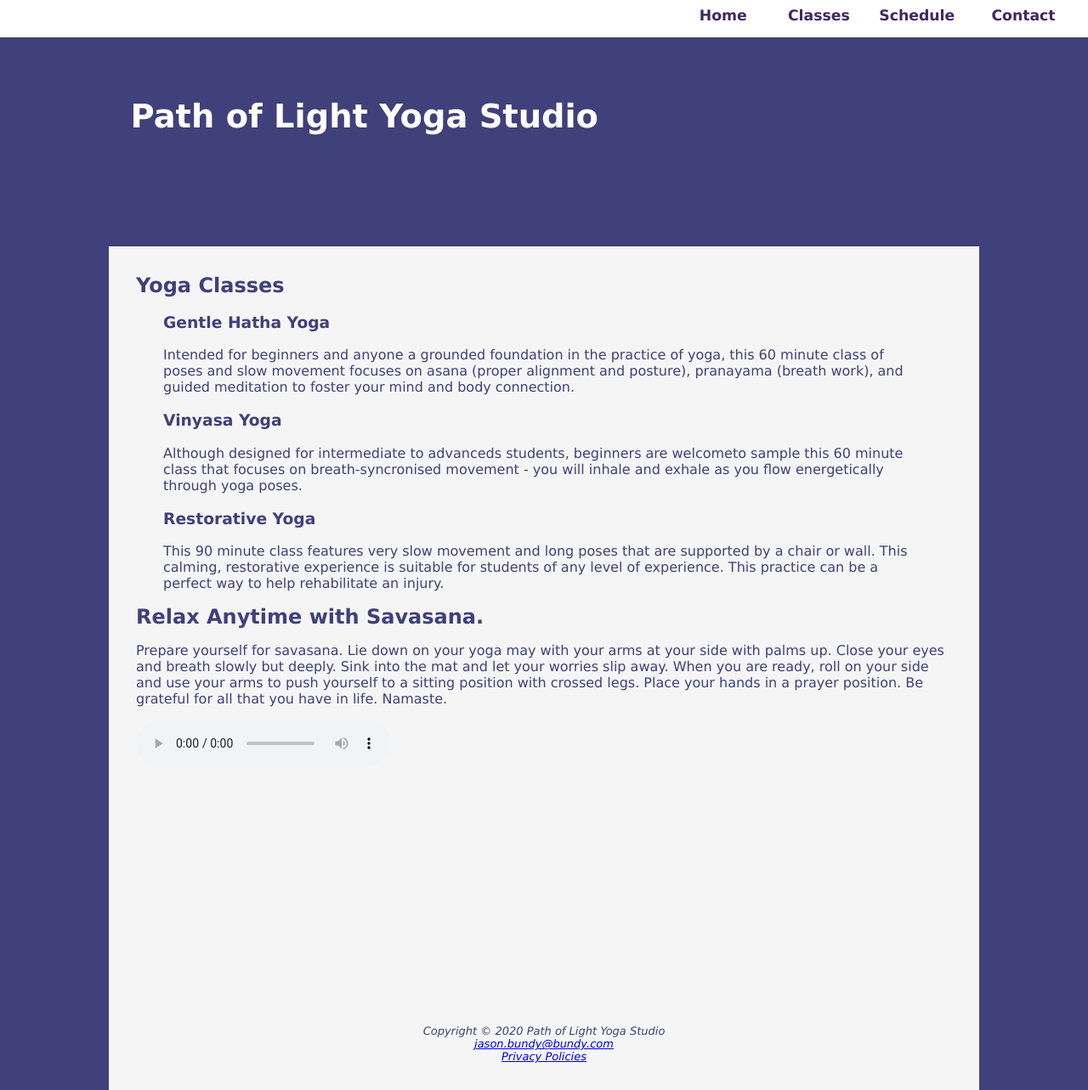
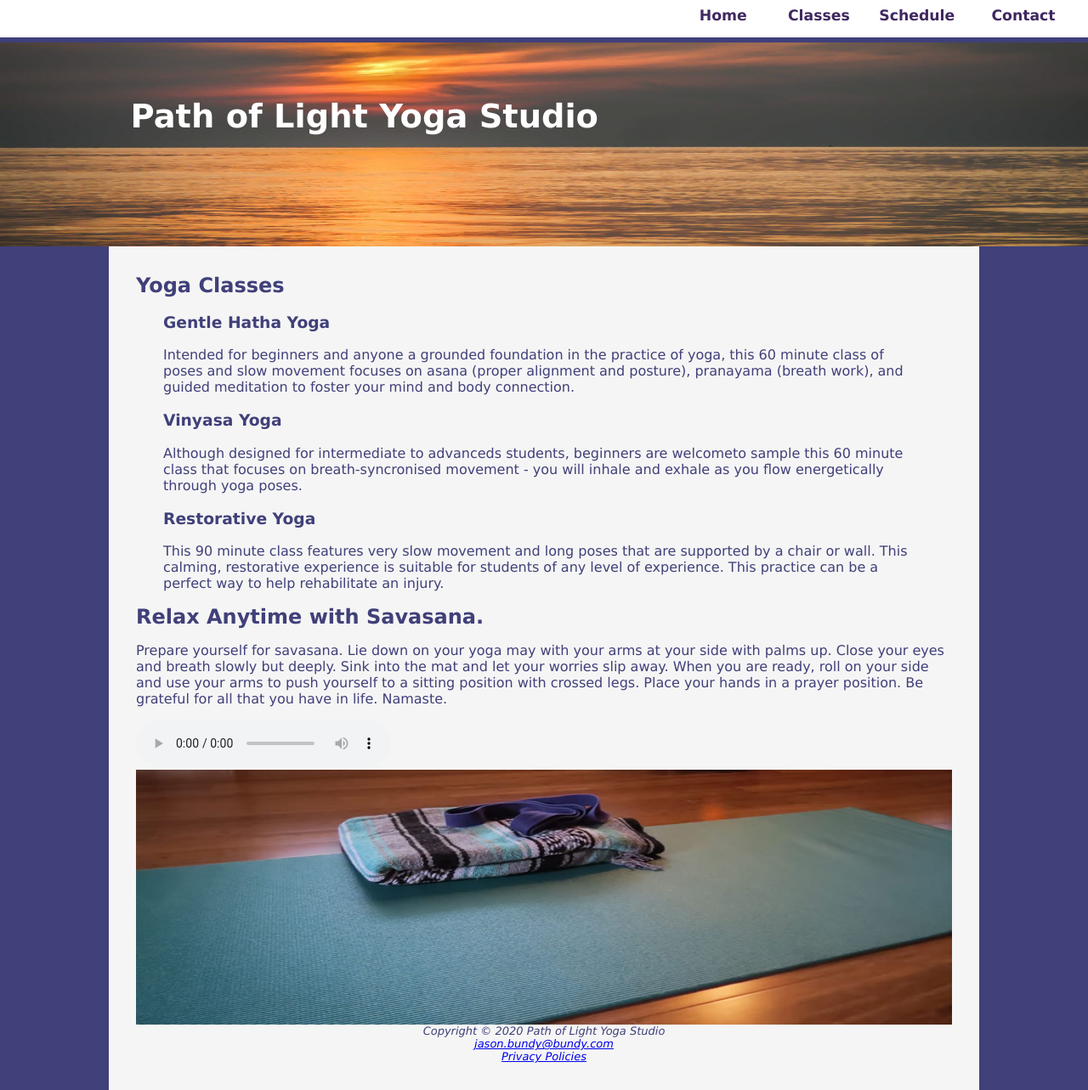
Before and after one commit to unseen2/Path_of_Light, a plain HTML site: page classes.html in a window 1280 px wide. Shown: the whole page at 85% size. Drawn offline with Linux system fonts and the light colour scheme.

Commit message:
Update yoga.css

```diff
--- a/CSS/yoga.css
+++ b/CSS/yoga.css
@@ -10,7 +10,7 @@ body
 header
 {
     background-color: #40407A;
-    background-image: url('img/sunrise.jpg');
+    background-image: url('/img/sunrise.jpg');
     background-size: 100% 100%;
     margin-top: 50px;
     font-size: 90%;
@@ -123,7 +123,7 @@ dd{
 #mathero{
     display: none;
     height: 300px;
-    background-image: url('img/yogamat.jpg');
+    background-image: url('/img/yogamat.jpg');
     background-size: 100% 100%;
     background-repeat: no-repeat;
 
@@ -137,7 +137,7 @@ h2{
 #loungehero{
     display: none;
     height: 300px;
-    background-image: url('img/yogalounge.jpg');
+    background-image: url('/img/yogalounge.jpg');
     background-size: 100% 100%;
     background-repeat: no-repeat;
 
```
